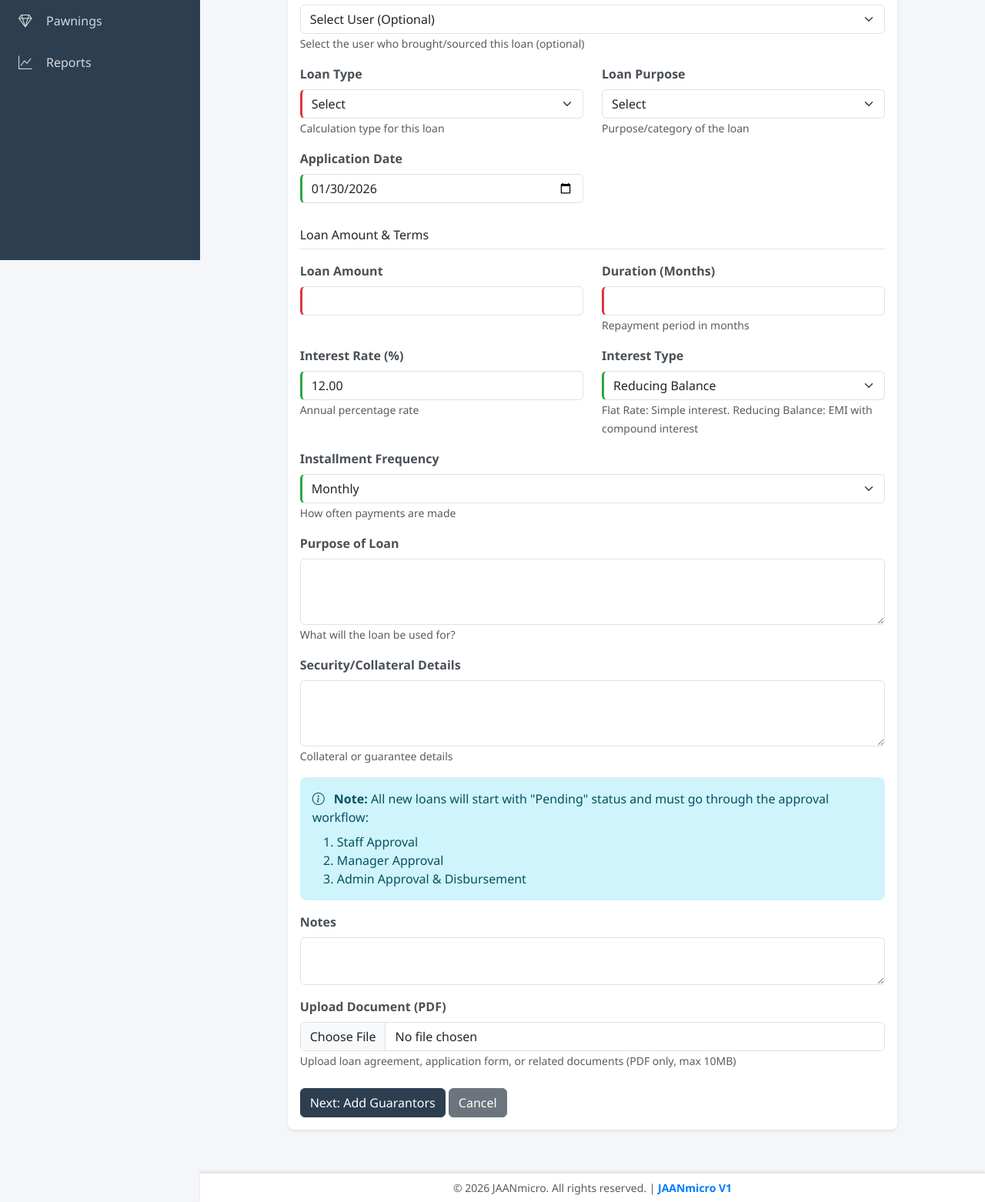
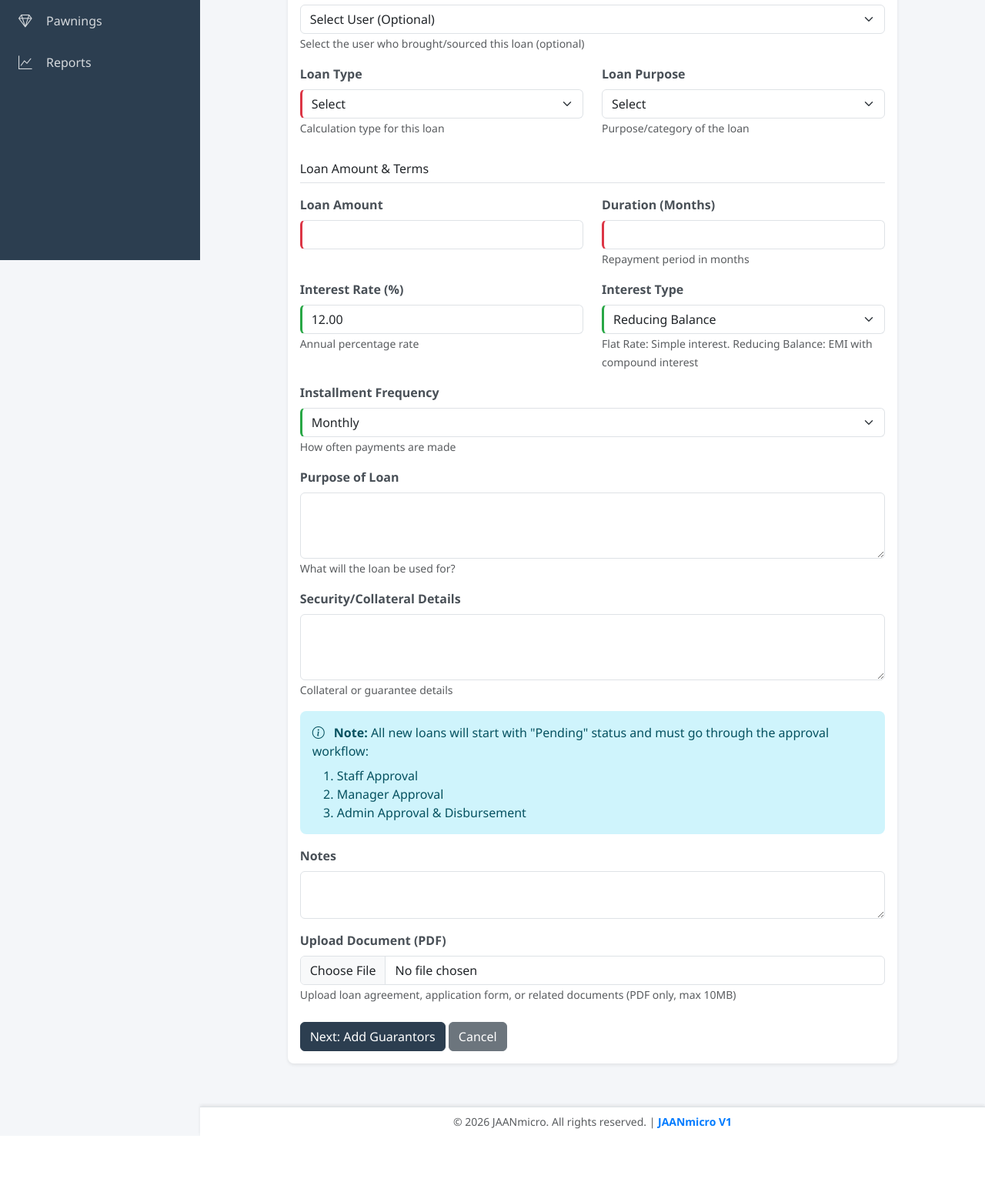
Before and after one commit to VindiPerera/JaanMicro, a Flask app: page /loans/add in a window 1280 px wide. Shown: the part 462-2024 px from the top of the page at 77% size. After the commit the page ends 1938 px from the top, so only its background shows below. Run offline with Flask 3, Linux system fonts and the light colour scheme; the visitor is signed in with stand-in values (Sample User, id 1); data comes from the database, SQL or seed files in the repository; data that the repository does not hold is empty; some libraries are stand-ins or nearby versions.

Commit message:
Application date removal

```diff
--- a/app/loans/forms.py
+++ b/app/loans/forms.py
@@ -43,7 +43,6 @@ class LoanForm(FlaskForm):
         ('quarterly', 'Quarterly')
     ], validators=[Optional()])
 
-    application_date = DateField('Application Date', validators=[DataRequired()])
     purpose = TextAreaField('Purpose of Loan', validators=[Optional()])
     security_details = TextAreaField('Security/Collateral Details', validators=[Optional()])
     # Status field removed - all new loans start as 'pending' and go through approval workflow
--- a/app/loans/routes.py
+++ b/app/loans/routes.py
@@ -89,7 +89,6 @@ def add_loan():
     if request.method == 'GET':
         settings = SystemSettings.get_settings()
         form.interest_rate.data = settings.default_loan_interest_rate
-        form.application_date.data = datetime.now().date()
 
     if form.validate_on_submit():
         # Custom validation based on loan type
@@ -249,7 +248,7 @@ def add_loan():
             total_payable=total_payable,
             outstanding_amount=None,  # Will be set during approval
             documentation_fee=documentation_fee,
-            application_date=form.application_date.data,
+            application_date=datetime.now().date(),
             purpose=form.purpose.data,
             security_details=form.security_details.data,
             document_path=document_filename,
--- a/app/templates/loans/add.html
+++ b/app/templates/loans/add.html
@@ -76,13 +76,6 @@
                                 {{ form.loan_purpose.label(class="form-label") }}
                                 {{ form.loan_purpose(class="form-select", id="loan_purpose") }}
                                 <small class="text-muted">Purpose/category of the loan</small>
-                            </div>
-                        </div>
-
-                        <div class="row">
-                            <div class="col-md-6 mb-3">
-                                {{ form.application_date.label(class="form-label") }}
-                                {{ form.application_date(class="form-control", type="date") }}
                             </div>
                         </div>
 
```
